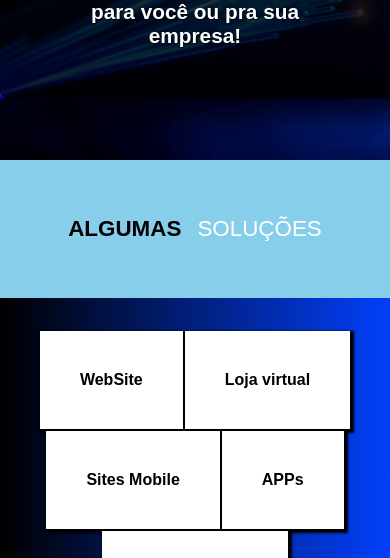
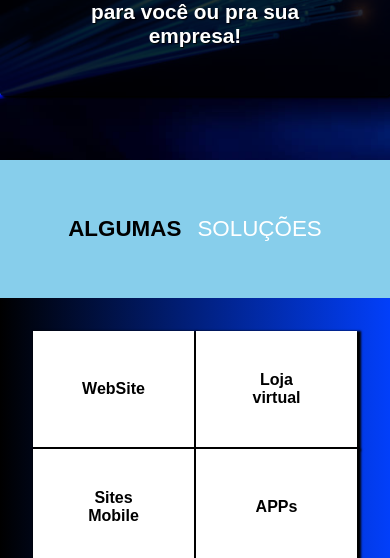
Before and after one commit to alexboliveira/devs, a plain HTML site: page index.html in a window 390 px wide. Shown: the part 286-844 px from the top of the page. Drawn offline with Linux system fonts and the light colour scheme.

Commit message:
remocao do hover na section 3

```diff
--- a/css/style.css
+++ b/css/style.css
@@ -131,12 +131,14 @@ section:nth-of-type(3) div:nth-of-type(1) ul li{
 	font-weight: bolder;
 }
 
+
+/*
 section:nth-of-type(3) div:nth-of-type(1) ul li:hover{
 	padding: 3rem;
 	font-weight: bolder;
 	font-size: 2rem;
 }
-
+*/
 section:nth-of-type(3) div:nth-of-type(2){
 
 }
@@ -289,6 +291,10 @@ section:nth-of-type(5) div:nth-of-type(2) div:nth-of-type(1) img{
 
 	section:nth-of-type(3) div:nth-of-type(1) ul{
 		justify-content: center;
+
+	}
+	section:nth-of-type(3) div:nth-of-type(1) ul li{
+		width: calc(50% - 5rem - 2px);
 	}
 
 
```
